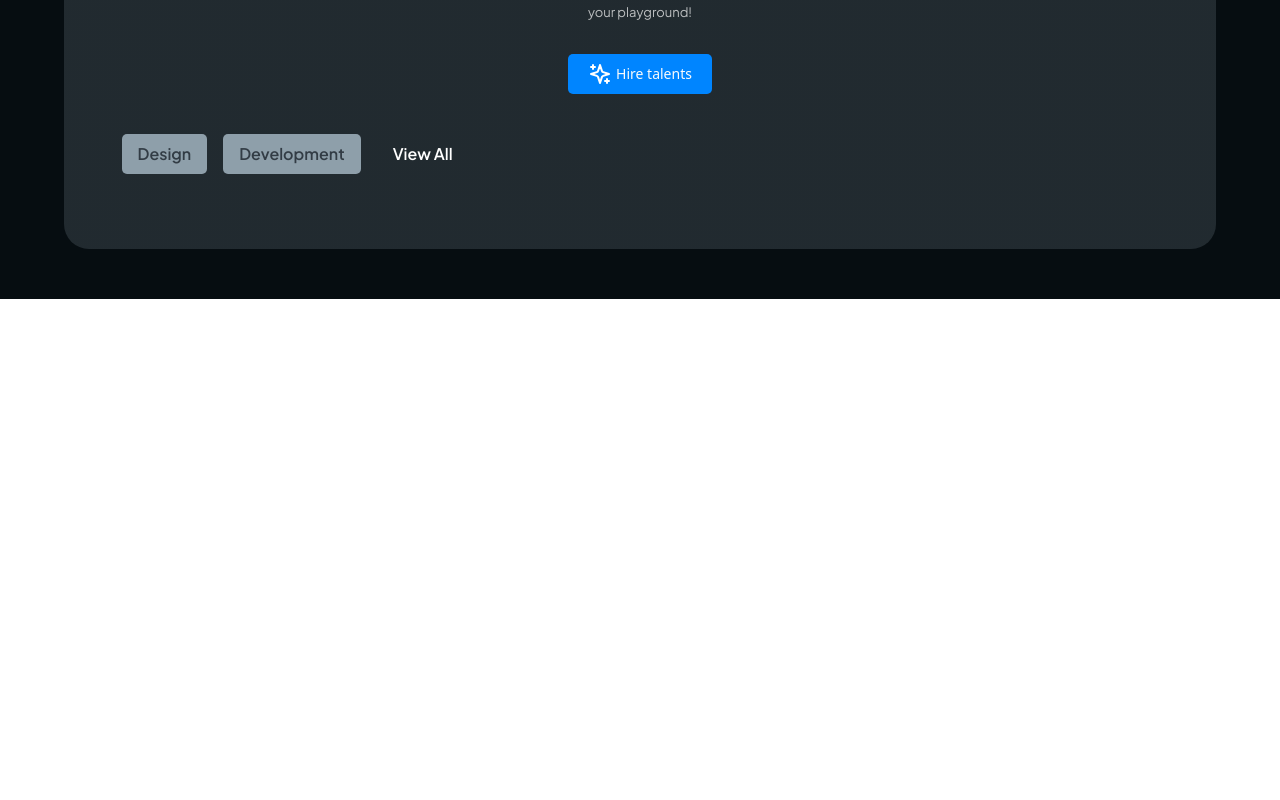
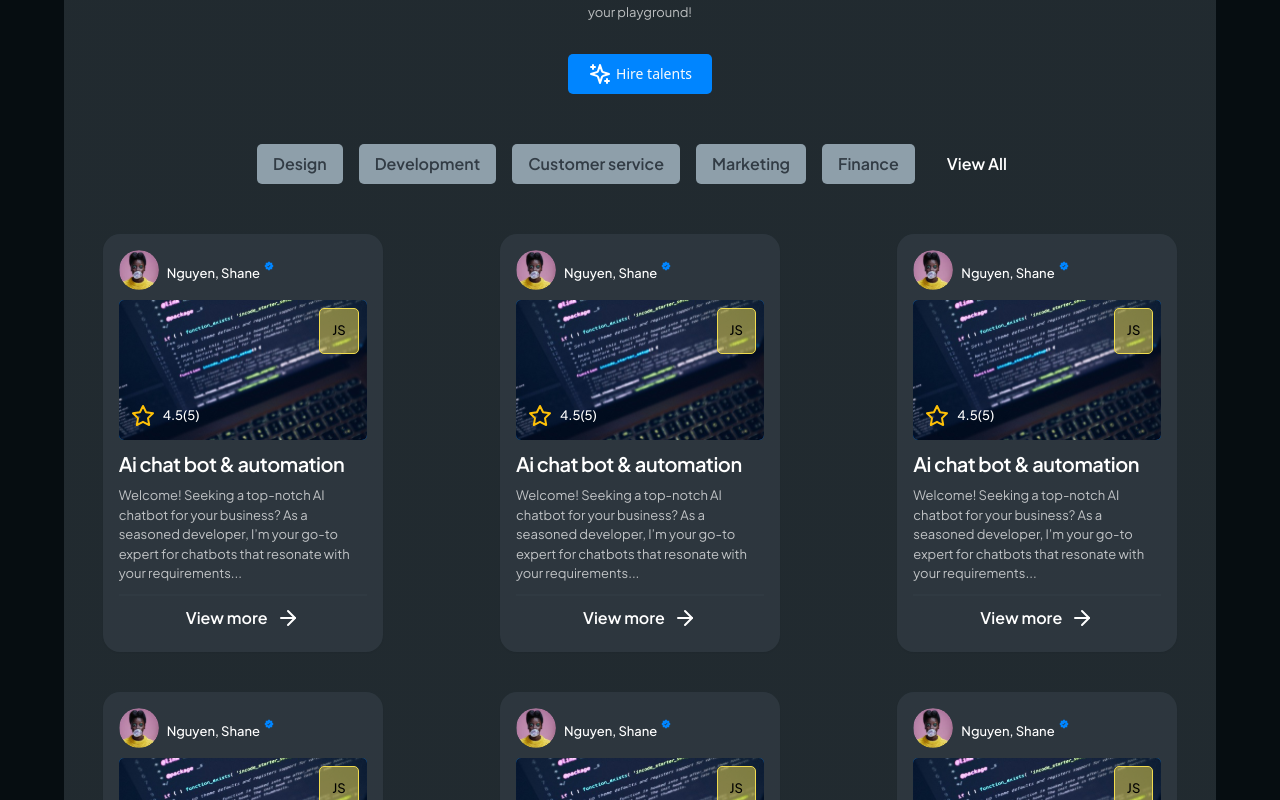
Before and after one commit to phealex/xhibit-social-ui, a React (Vite) app: page / in a window 1280 px wide. Shown: the part 3060-3860 px from the top of the page. Before the commit the page ends 3359 px from the top, so only its background shows below. Built offline with nearby package versions, Linux system fonts and the light colour scheme.

Commit message:
home: Talents

```diff
--- a/package.json
+++ b/package.json
@@ -10,6 +10,7 @@
     "preview": "vite preview"
   },
   "dependencies": {
+    "@radix-ui/react-avatar": "^1.0.4",
     "@radix-ui/react-dialog": "^1.0.5",
     "@radix-ui/react-slot": "^1.0.2",
     "class-variance-authority": "^0.7.0",
--- a/src/components/homepage/Projects.tsx
+++ b/src/components/homepage/Projects.tsx
@@ -1,12 +1,22 @@
-import { UnderlineCurve } from "@/assets";
+import { Nguyen, UnderlineCurve } from "@/assets";
 import { FC } from "react";
 import { Button } from "../ui/button";
-import { Sparkles } from "lucide-react";
+import { ArrowRight, Sparkles, Star } from "lucide-react";
+import {
+  Card,
+  CardContent,
+  CardDescription,
+  CardFooter,
+  CardHeader,
+  CardTitle,
+} from "../ui/card";
+import { Avatar, AvatarFallback, AvatarImage } from "../ui/avatar";
+import { projects } from "@/constants";
 
 const Projects: FC = () => {
   return (
     <div className=" w-full bg-home_gradient py-[50px] ">
-      <div className="w-[90%] mx-auto flex flex-col bg-gradient-to-b from-[rgba(142,159,170,0.20)0%] via-[rgba(142,159,170,0.20)100%] to-[rgba(6,13,170.50)] py-[35px] gap-10  rounded-[25px]">
+      <div className="w-[90%] mx-auto flex flex-col bg-gradient-to-b from-[rgba(142,159,170,0.20)0%] via-[rgba(142,159,170,0.20)100%] to-[rgba(6,13,170.50)] py-[35px] gap-10 lg:gap-[50px]  rounded-[25px]">
         <div className="flex flex-col gap-[30px] items-center ">
           <h1 className="flex flex-col font-Jakarta text-[16px] font-bold text-center text-white">
             Our Projects
@@ -17,23 +27,102 @@ const Projects: FC = () => {
             can find the job that really suits you and the whole planet becomes
             your playground!
           </p>
-          <Button className="flex gap-1 px-5 py-[10px] bg-primary_blue hover:bg-primary_blue border-none outline-none rounded-[5px] items-center" >
+          <Button className="flex gap-1 px-5 py-[10px] bg-primary_blue hover:bg-primary_blue border-none outline-none rounded-[5px] items-center">
             <Sparkles className="text-white text-[20px]" />
             Hire talents
           </Button>
         </div>
-        <div className="flex gap-4 items-center w-[90%] mx-auto ">
-            <Button className="font-Jakarta font-semibold text-[16px] leading-normal text-dark_green hover:text-dark_green px-4 py-3 bg-home_grey hover:bg-home_grey rounded-[5px]" >
+        <div className="flex gap-4 items-center mx-auto ">
+          <Button className="font-Jakarta font-semibold text-[16px] leading-normal text-dark_green hover:text-dark_green px-4 py-3 bg-home_grey hover:bg-home_grey rounded-[5px]">
             Design
           </Button>
-            <Button className="font-Jakarta font-semibold text-[16px] leading-normal text-dark_green hover:text-dark_green px-4 py-3 bg-home_grey hover:bg-home_grey rounded-[5px]" >
+          <Button className="font-Jakarta font-semibold text-[16px] leading-normal text-dark_green hover:text-dark_green px-4 py-3 bg-home_grey hover:bg-home_grey rounded-[5px]">
             Development
           </Button>
-            <Button className="font-Jakarta font-semibold text-[16px] leading-normal text-white hover:text-white px-4 py-3 bg-transparent hover:bg-transparent" >
+          <Button className=" hidden md:flex font-Jakarta font-semibold text-[16px] leading-normal text-dark_green hover:text-dark_green px-4 py-3 bg-home_grey hover:bg-home_grey rounded-[5px]">
+            Customer service
+          </Button>
+          <Button className=" hidden lg:flex font-Jakarta font-semibold text-[16px] leading-normal text-dark_green hover:text-dark_green px-4 py-3 bg-home_grey hover:bg-home_grey rounded-[5px]">
+            Marketing
+          </Button>
+          <Button className=" hidden lg:flex font-Jakarta font-semibold text-[16px] leading-normal text-dark_green hover:text-dark_green px-4 py-3 bg-home_grey hover:bg-home_grey rounded-[5px]">
+            Finance
+          </Button>
+          <Button className="font-Jakarta font-semibold text-[16px] leading-normal text-white hover:text-white px-4 py-3 bg-transparent hover:bg-transparent">
             View All
           </Button>
         </div>
-        <div className=""></div>
+        <div className="flex flex-col md:flex-row md:flex-wrap gap-5 lg:gap-10  ">
+          {projects.map((project, index) => (
+            <Card
+              key={index}
+              className="w-[280px] mx-auto bg-dark_green/70 rounded-[17px] flex flex-col shrink-0 grow-0   gap-[10px] border-none p-4"
+            >
+              <CardHeader className="flex flex-row gap-2 items-center !p-0">
+                <Avatar>
+                  <AvatarImage src={Nguyen} alt="" />
+                  <AvatarFallback>
+                    {project.username.slice(0, 2).toUpperCase()}
+                  </AvatarFallback>
+                </Avatar>
+                <h1 className=" font-Jakarta text-white flex gap-1 font-medium text-[13px] leading-6">
+                  {project.username}
+                  <span className="">
+                    <svg
+                      xmlns="http://www.w3.org/2000/svg"
+                      width="10"
+                      height="10"
+                      viewBox="0 0 10 10"
+                      fill="none"
+                    >
+                      <g clip-path="url(#clip0_2104_18937)">
+                        <path
+                          fill-rule="evenodd"
+                          clip-rule="evenodd"
+                          d="M5.21966 0.612036C5.09761 0.489998 4.89978 0.489998 4.77774 0.612036L3.61926 1.77051H2.08203C1.90944 1.77051 1.76953 1.91042 1.76953 2.08301V3.62023L0.611059 4.77872C0.489022 4.90076 0.489022 5.09859 0.611059 5.22063L1.76953 6.37913V7.91634C1.76953 8.08892 1.90944 8.22884 2.08203 8.22884H3.61926L4.77774 9.3873C4.89978 9.50934 5.09761 9.50934 5.21966 9.3873L6.37816 8.22884H7.91536C8.08795 8.22884 8.22786 8.08892 8.22786 7.91634V6.37913L9.38632 5.22063C9.50836 5.09859 9.50836 4.90076 9.38632 4.77872L8.22786 3.62023V2.08301C8.22786 1.91042 8.08795 1.77051 7.91536 1.77051H6.37816L5.21966 0.612036ZM6.00941 3.757L4.46386 5.59692L3.7454 4.97217L3.33528 5.4438L4.53349 6.48571L6.48795 4.15899L6.00941 3.757Z"
+                          fill="#0085FF"
+                        />
+                      </g>
+                      <defs>
+                        <clipPath id="clip0_2104_18937">
+                          <rect width="10" height="10" fill="white" />
+                        </clipPath>
+                      </defs>
+                    </svg>
+                  </span>
+                </h1>
+              </CardHeader>
+              <div className=" relative">
+                <img
+                  src={project.projectImage}
+                  alt=""
+                  className="rounded-[5px] w-full h-[140px] object-cover"
+                />
+                <div className="absolute bottom-0 left-0 flex flex-row text-white items-center gap-2 p-3 font-Jakarta text-[13px] font-medium">
+                  <Star className="text-[#FFC107] text-[20px]" />
+                  {project.rating}
+                </div>
+                <div className="absolute top-0 right-0 flex flex-row text-black bg-[#F0DB4F]/50 border border-[#F0DB4F] rounded-[5px] items-center  p-3 m-2 font-Jakarta text-[13px] font-medium">
+                  {project.projectCategory}
+                </div>
+              </div>
+              <CardContent className="flex flex-col gap-2 !p-0">
+                <CardTitle className="font-Jakarta text-white text-[20px] font-semibold leading-7">
+                  {project.projectTitle}
+                </CardTitle>
+                <CardDescription className="font-Jakarta text-white/70 text-[13px] font-normal leading-normal">
+                  {project.projectDescription}
+                </CardDescription>
+              </CardContent>
+              <CardFooter className=" border-t-[2px] border-dark_green/70 !p-0">
+                <Button className="font-Jakarta font-semibold flex flex-row gap-2 text-[16px] leading-normal mx-auto border-none outline-none  text-white hover:text-white px-4 pt-3 bg-transparent hover:bg-transparent border border-white rounded-[5px]">
+                  View more
+                  <ArrowRight className="text-white text-[20px]" />
+                </Button>
+              </CardFooter>
+            </Card>
+          ))}
+        </div>
       </div>
     </div>
   );
--- /dev/null
+++ b/src/components/ui/avatar.tsx
@@ -0,0 +1,48 @@
+import * as React from "react"
+import * as AvatarPrimitive from "@radix-ui/react-avatar"
+
+import { cn } from "@/lib/utils"
+
+const Avatar = React.forwardRef<
+  React.ElementRef<typeof AvatarPrimitive.Root>,
+  React.ComponentPropsWithoutRef<typeof AvatarPrimitive.Root>
+>(({ className, ...props }, ref) => (
+  <AvatarPrimitive.Root
+    ref={ref}
+    className={cn(
+      "relative flex h-10 w-10 shrink-0 overflow-hidden rounded-full",
+      className
+    )}
+    {...props}
+  />
+))
+Avatar.displayName = AvatarPrimitive.Root.displayName
+
+const AvatarImage = React.forwardRef<
+  React.ElementRef<typeof AvatarPrimitive.Image>,
+  React.ComponentPropsWithoutRef<typeof AvatarPrimitive.Image>
+>(({ className, ...props }, ref) => (
+  <AvatarPrimitive.Image
+    ref={ref}
+    className={cn("aspect-square h-full w-full", className)}
+    {...props}
+  />
+))
+AvatarImage.displayName = AvatarPrimitive.Image.displayName
+
+const AvatarFallback = React.forwardRef<
+  React.ElementRef<typeof AvatarPrimitive.Fallback>,
+  React.ComponentPropsWithoutRef<typeof AvatarPrimitive.Fallback>
+>(({ className, ...props }, ref) => (
+  <AvatarPrimitive.Fallback
+    ref={ref}
+    className={cn(
+      "flex h-full w-full items-center justify-center rounded-full bg-muted",
+      className
+    )}
+    {...props}
+  />
+))
+AvatarFallback.displayName = AvatarPrimitive.Fallback.displayName
+
+export { Avatar, AvatarImage, AvatarFallback }
```
Also changed, not shown: 1 other file (tests, documents, lock files or other folders). Lines whose indentation alone changed are shown as unchanged.
